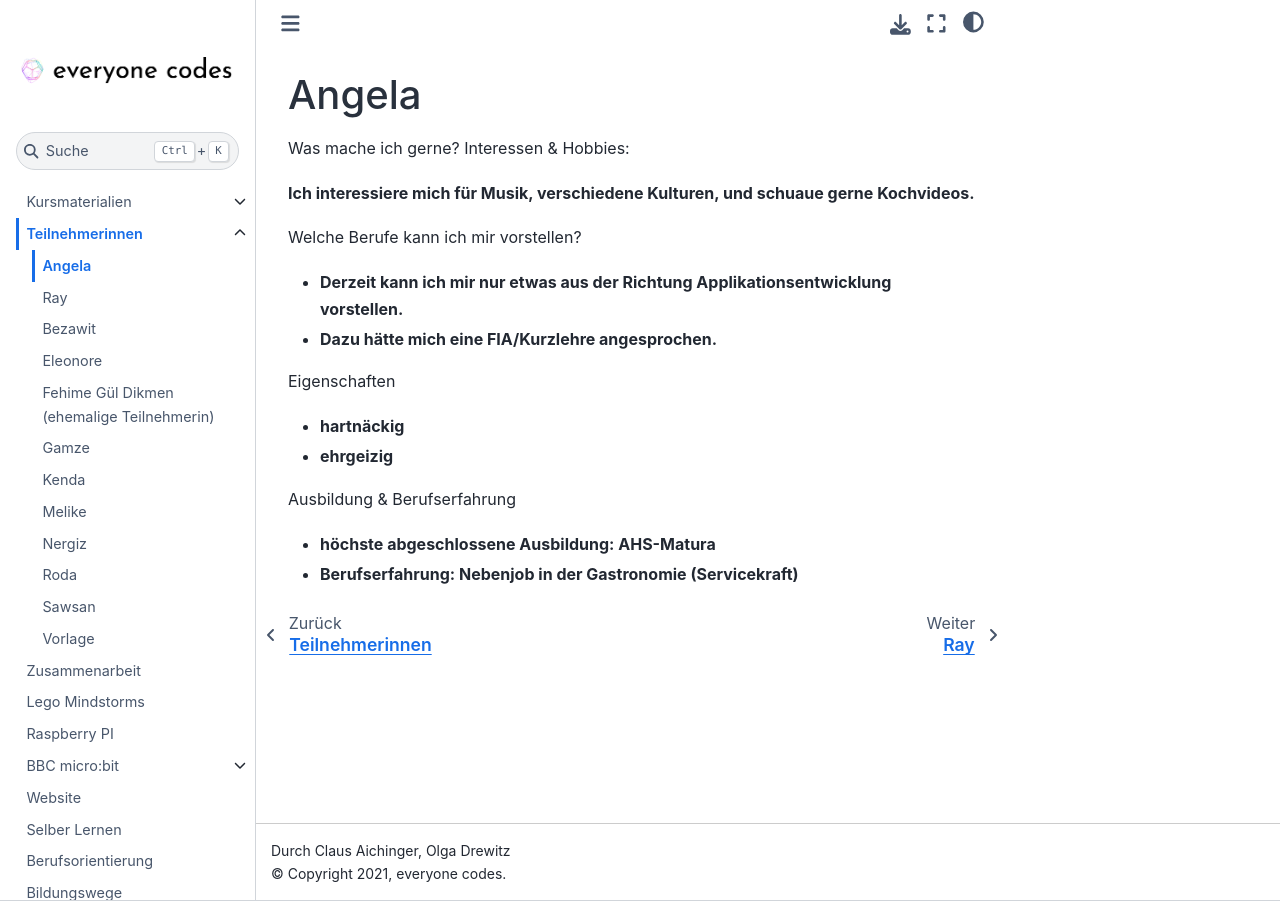
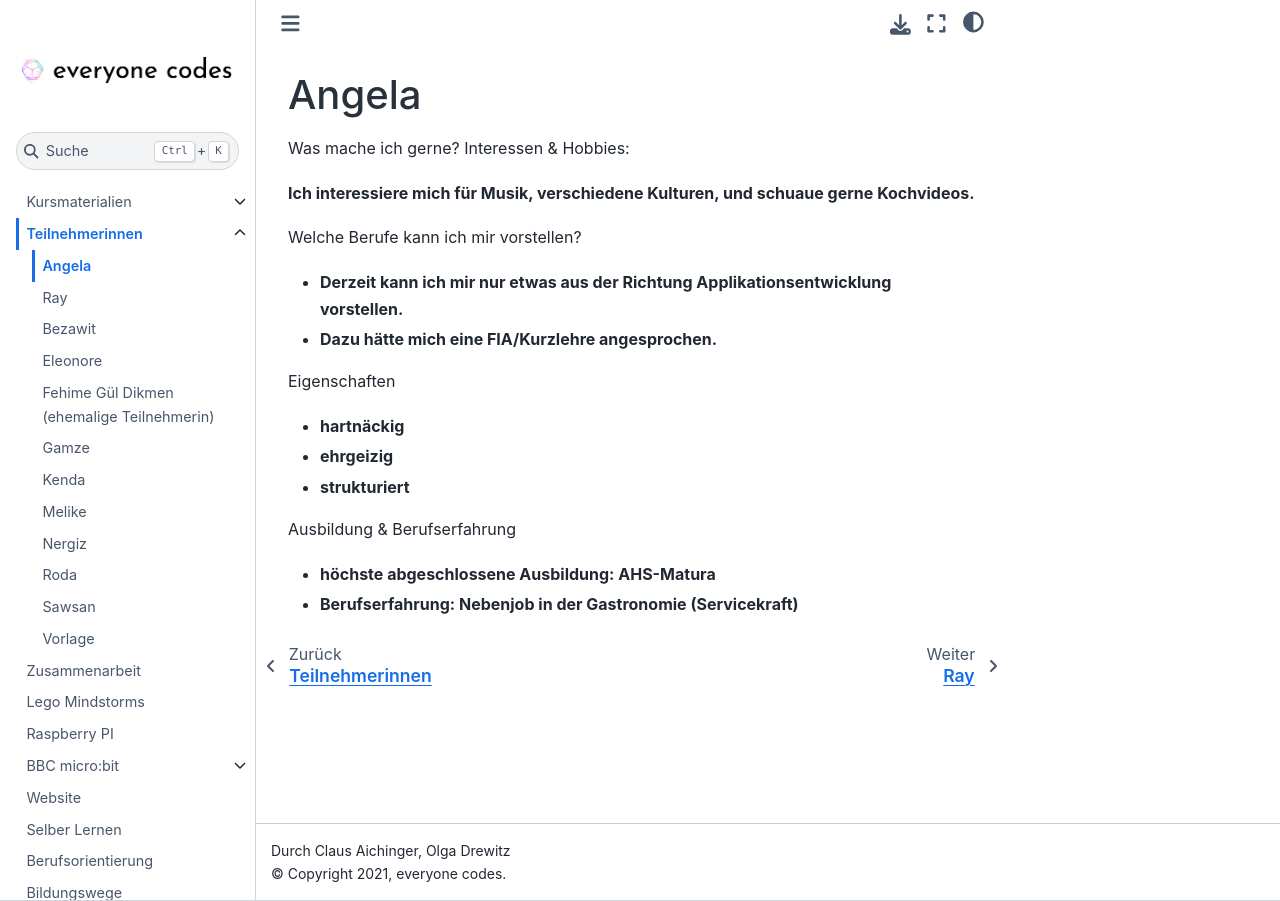
Before and after one commit to ec-mentors/IT-ist-das-was-fuer-mich-i03, a Sphinx documentation site: the page built from source/participants/angela.md, in a window 1280 px wide. Built offline with Sphinx 7.4.7 and the Sphinx Book theme 1.1.4, drawn with Linux system fonts in a browser that asks for light colours.

Commit message:
Update angela.md

```diff
--- a/source/participants/angela.md
+++ b/source/participants/angela.md
@@ -16,6 +16,7 @@ Eigenschaften
 
 * **hartnäckig**
 * **ehrgeizig**
+* **strukturiert**
 
 
 Ausbildung & Berufserfahrung
```
